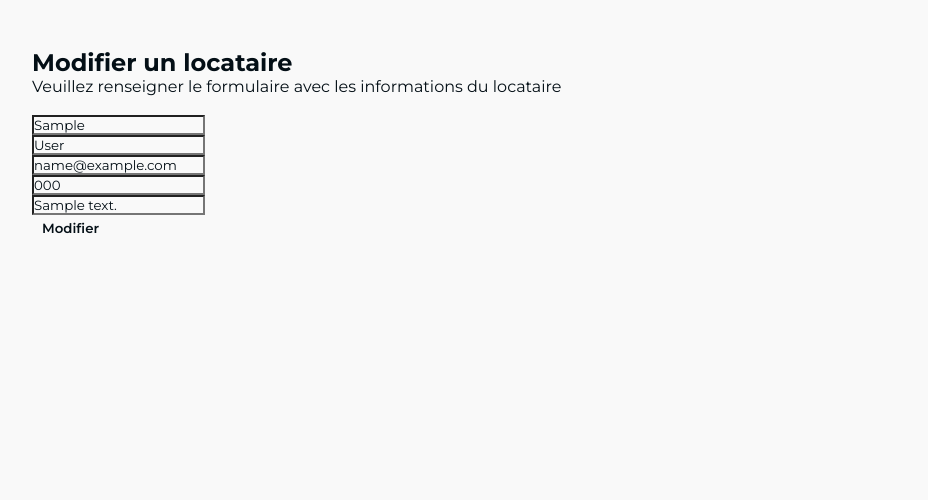
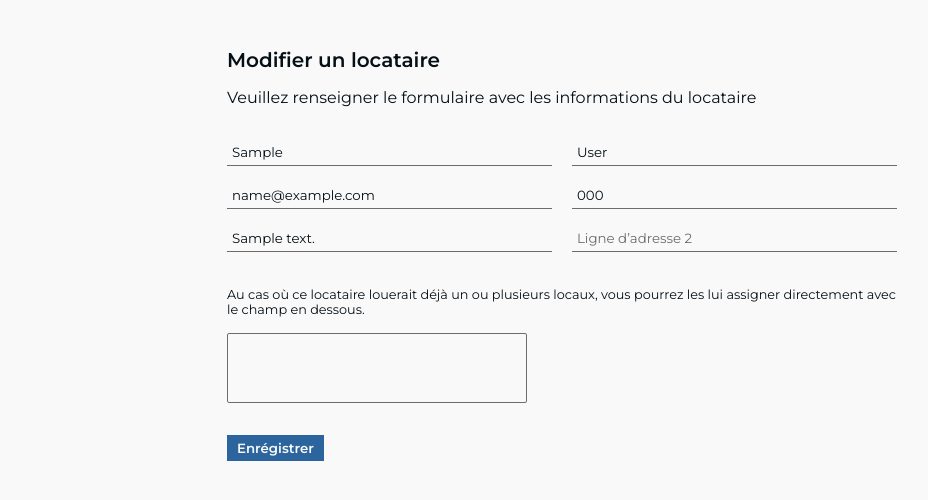
Before and after one commit to diabycode/ALocation, a Django app: page /renters/1/edit/ in a window 1280 px wide. Shown: the part 69-569 px from the top of the page, without its empty margins (78-1006 px from the left). Run offline with Django 4.2, Linux system fonts and the light colour scheme; tables that the repository leaves empty hold one stand-in row (values such as "Sample post"); lists and menus that the app fills with data are empty.

Commit message:
renter-edit and local-edit template style added !

```diff
--- a/core/renter/templates/renter/renter-edit.html
+++ b/core/renter/templates/renter/renter-edit.html
@@ -1,22 +1,41 @@
 {% extends 'alocation/generic-page.html' %}
+{% load static %}
 
 {% block head_content %}
     <title>ALocation | renter/edit</title>
+
+    <link rel="stylesheet" href="{% static 'css/local/model-form.css' %}">
 {% endblock %}
 
 {% block body_content %}
-    <h2>Modifier un locataire</h2>
+    <div class="model-form">
+        <h3>Modifier un locataire</h3>
         <p>Veuillez renseigner le formulaire avec les informations du locataire</p>
-    <br>
 
-    <form action="#" method="POST">
+        <div>
+            <form method="POST">
                 {% csrf_token %}
+                <div class="fields">
+                    <div>
                         <p>{{ form.first_name }}</p>
                         <p>{{ form.last_name }}</p>
+                    </div>
+                    <div>
                         <p>{{ form.email }}</p>
                         <p>{{ form.phone }}</p>
+                    </div>
+                    <div>
                         <p>{{ form.address }}</p>
+                        <p>{{ form.address_2 }}</p>
+                    </div>
 
-        <input type="submit" value="Modifier">
+                    <br>
+                    <p><span>Au cas où ce locataire louerait déjà un ou plusieurs locaux, vous pourrez les lui assigner directement  avec le champ en dessous.</span>
+                        {{ form.assigned_locals }}</p>
+                </div>
+
+                <input type="submit" value="Enrégistrer" class="blue">
             </form>
+        </div>
+    </div>
 {% endblock %}
```
Also changed, not shown: core/local/templates/local/local-edit.html (+23 -10 lines). Lines whose indentation alone changed are shown as unchanged.
